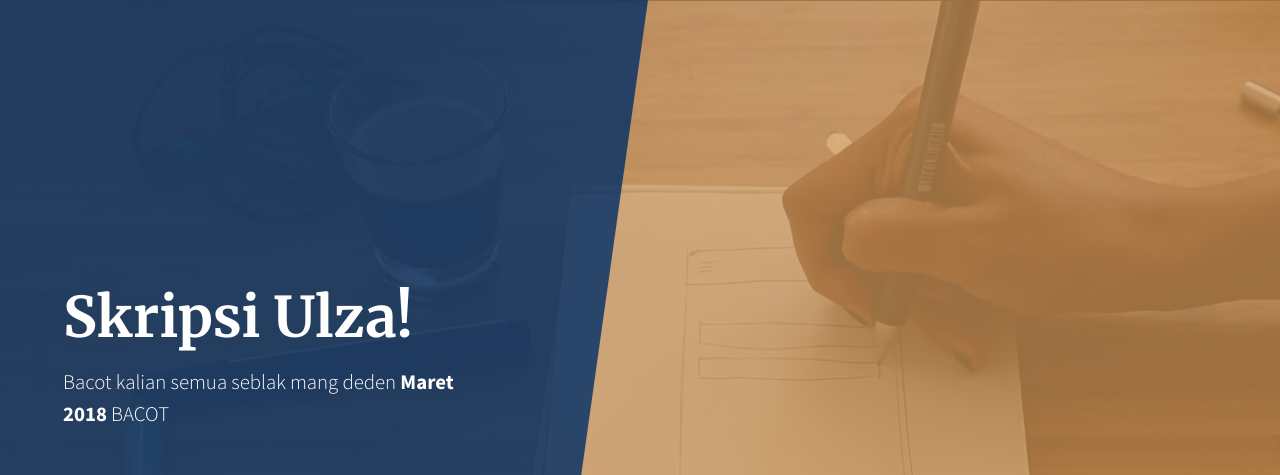
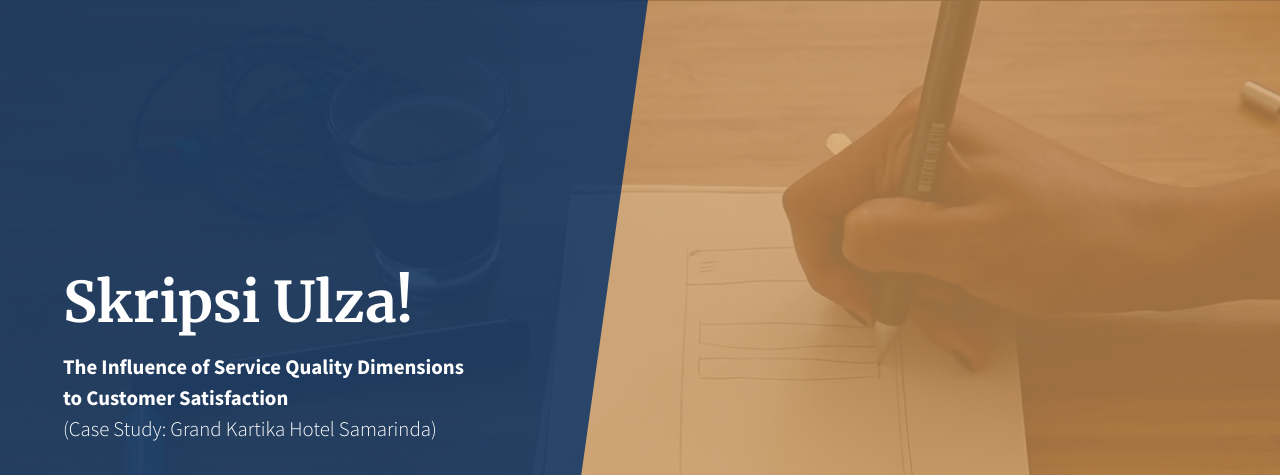
Before and after one commit to ulzaputra/scriptshit.github.io, a website: page index.html in a window 1280 px wide. Shown: the top 475 px of the page. Drawn offline with Linux system fonts and the light colour scheme.

Commit message:
Update index.html

```diff
--- a/index.html
+++ b/index.html
@@ -34,8 +34,7 @@
           <div class="col-12 my-auto">
             <div class="masthead-content text-white py-5 py-md-0">
               <h1 class="mb-3">Skripsi Ulza!</h1>
-              <p class="mb-5">Bacot kalian semua seblak mang deden
-                <strong>Maret 2018</strong> BACOT</p>
+              <p class="mb-5"><strong>The Influence of Service Quality Dimensions to Customer Satisfaction</strong> <br>(Case Study: Grand Kartika Hotel Samarinda)</p>
                 <div class="input-group-append">
                       <button class="btn btn-secondary" type="button">Download di sini</button>
                 </div>
```
